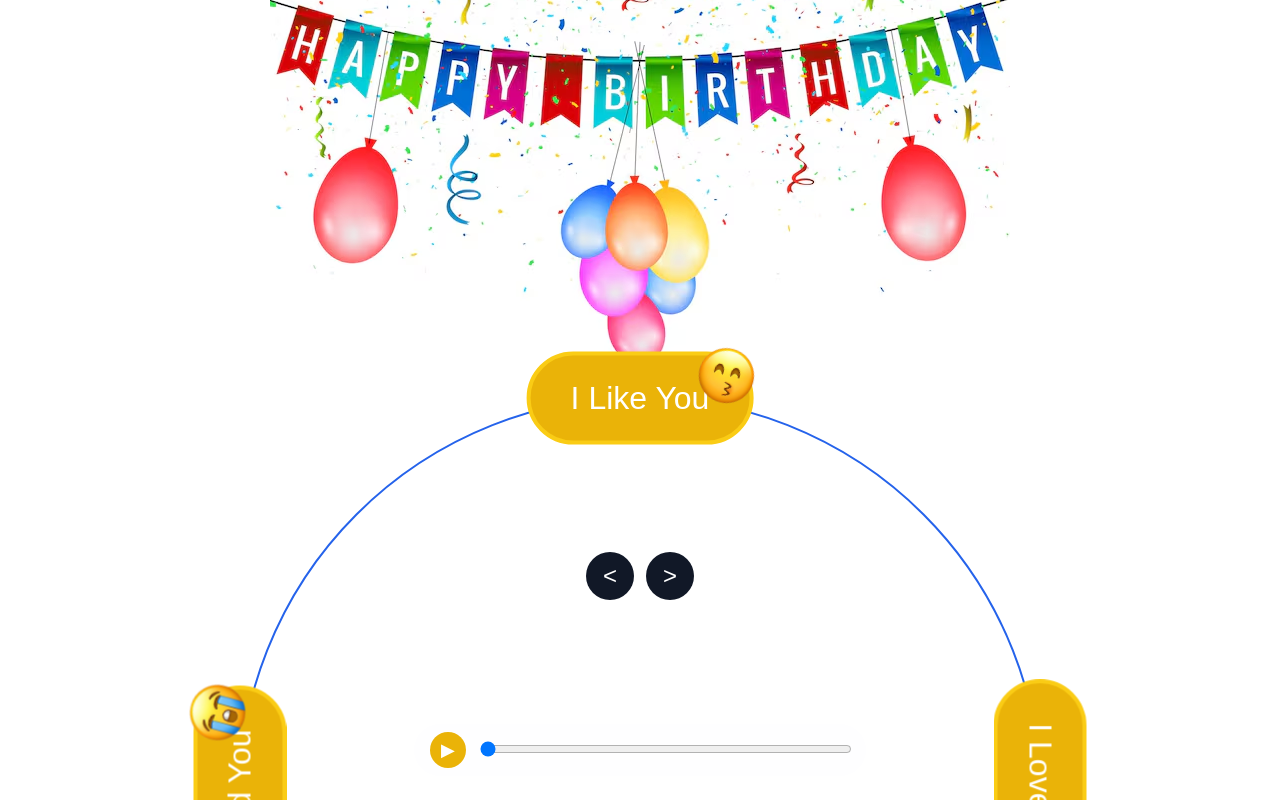
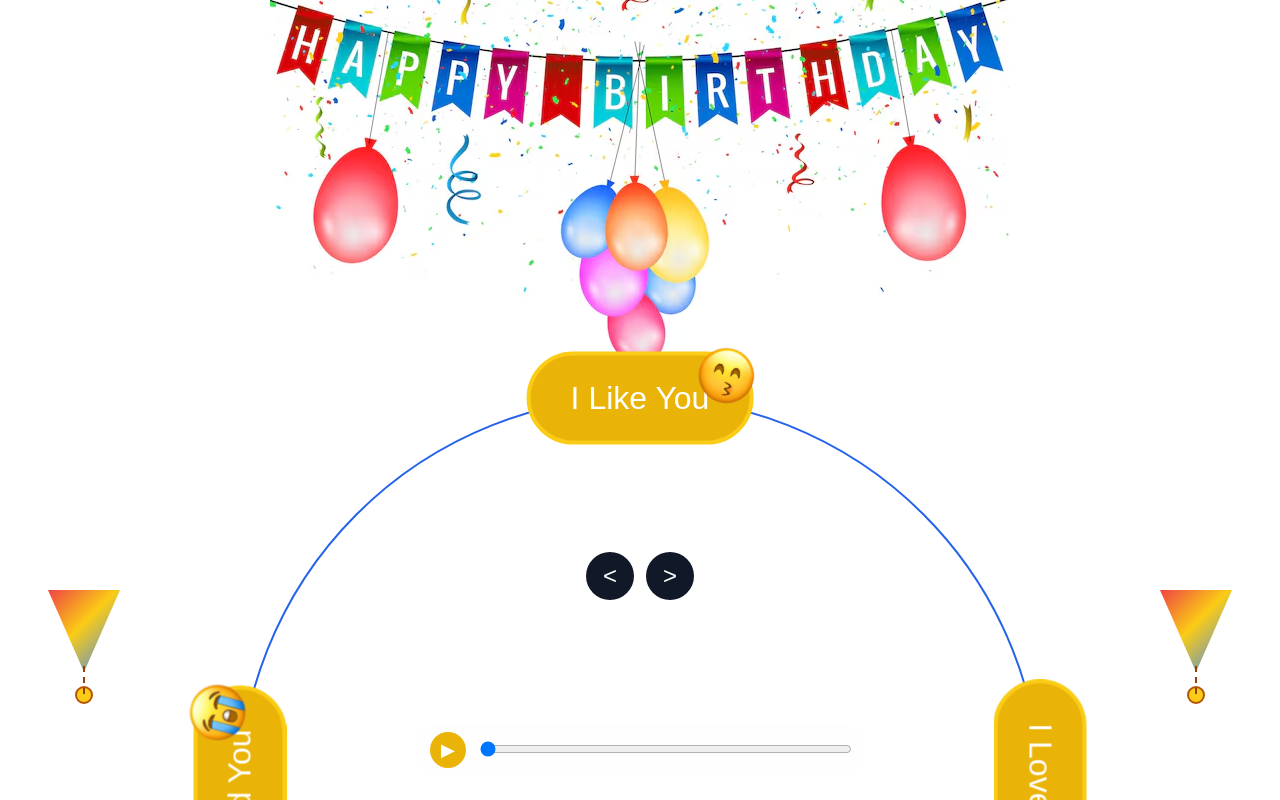
Before and after one commit to doantd11/1308, a React (Vite) app: page / in a window 1280 px wide. Built offline with nearby package versions, Linux system fonts and the light colour scheme.

Commit message:
[DatDT][BackgroundTemp][add interactive confetti cannons]

```diff
--- a/components/temp/BackgroundTemp.jsx
+++ b/components/temp/BackgroundTemp.jsx
@@ -1,9 +1,9 @@
+import ConfettiCannon from './ConfettiCannon';
 import birthdayBanner from '../../images/sticker/hb.png';
 
 export default function BackgroundTemp() {
   return (
     <div
-      aria-hidden="true"
       style={{
         backgroundColor: '#fff',
         inset: 0,
@@ -25,7 +25,9 @@ export default function BackgroundTemp() {
           transform: 'translateX(-50%)',
           width: '740px',
         }}
-      />
+        />
+      <ConfettiCannon side="left" />
+      <ConfettiCannon side="right" />
     </div>
   );
 }
--- /dev/null
+++ b/components/temp/ConfettiCannon.jsx
@@ -0,0 +1,131 @@
+import { useRef, useState } from 'react';
+
+const COLORS = ['#ef4444', '#f97316', '#eab308', '#22c55e', '#06b6d4', '#3b82f6', '#a855f7', '#ec4899'];
+
+const createParticles = (direction) =>
+  Array.from({ length: 28 }, (_, index) => ({
+    color: COLORS[index % COLORS.length],
+    id: index,
+    rotate: `${Math.round(Math.random() * 720 - 360)}deg`,
+    x: `${Math.round((Math.random() * 160 + 30) * direction)}px`,
+    y: `${Math.round(-(Math.random() * 180 + 80))}px`,
+  }));
+
+export default function ConfettiCannon({ side }) {
+  const [bursts, setBursts] = useState([]);
+  const dragStart = useRef(null);
+  const dragged = useRef(false);
+  const direction = side === 'left' ? 1 : -1;
+
+  const fire = () => {
+    const burst = { id: Date.now(), particles: createParticles(direction) };
+    setBursts((current) => [...current, burst]);
+    window.setTimeout(() => {
+      setBursts((current) => current.filter(({ id }) => id !== burst.id));
+    }, 1400);
+  };
+
+  const startPull = (event) => {
+    dragStart.current = event.clientY;
+    dragged.current = false;
+    event.currentTarget.setPointerCapture?.(event.pointerId);
+  };
+
+  const pull = (event) => {
+    if (dragStart.current !== null && event.clientY - dragStart.current > 20) {
+      dragged.current = true;
+      dragStart.current = null;
+      fire();
+    }
+  };
+
+  const endPull = () => {
+    if (!dragged.current) fire();
+    dragStart.current = null;
+  };
+
+  return (
+    <div
+      aria-label={`Pháo giấy bên ${side === 'left' ? 'trái' : 'phải'}`}
+      style={{
+        bottom: '90px',
+        left: side === 'left' ? '48px' : 'auto',
+        pointerEvents: 'auto',
+        position: 'absolute',
+        right: side === 'right' ? '48px' : 'auto',
+        width: '72px',
+        zIndex: 1,
+      }}
+    >
+      <div style={{ height: '120px', position: 'relative' }}>
+        {bursts.map((burst) => (
+          <div aria-hidden="true" key={burst.id} style={{ inset: '28px 36px auto', position: 'absolute' }}>
+            {burst.particles.map((particle) => (
+              <span
+                key={particle.id}
+                style={{
+                  '--confetti-x': particle.x,
+                  '--confetti-y': particle.y,
+                  '--confetti-rotate': particle.rotate,
+                  animation: 'confettiBurst 1.3s cubic-bezier(.2,.8,.3,1) forwards',
+                  backgroundColor: particle.color,
+                  height: '8px',
+                  position: 'absolute',
+                  width: '5px',
+                }}
+              />
+            ))}
+          </div>
+        ))}
+        <div
+          aria-hidden="true"
+          style={{
+            background: 'linear-gradient(135deg, #ef4444, #facc15 45%, #3b82f6)',
+            clipPath: 'polygon(0 0, 100% 0, 50% 100%)',
+            height: '82px',
+            left: 0,
+            position: 'absolute',
+            top: 0,
+            width: '72px',
+          }}
+        />
+        <button
+          aria-label="Kéo dây để bắn pháo giấy"
+          onPointerDown={startPull}
+          onPointerMove={pull}
+          onPointerUp={endPull}
+          style={{
+            background: '#facc15',
+            border: '2px solid #b45309',
+            borderRadius: '50%',
+            cursor: 'grab',
+            height: '18px',
+            left: '27px',
+            padding: 0,
+            position: 'absolute',
+            top: '96px',
+            touchAction: 'none',
+            width: '18px',
+          }}
+          type="button"
+        />
+        <div
+          aria-hidden="true"
+          style={{
+            borderLeft: '2px dashed #92400e',
+            height: '28px',
+            left: '35px',
+            position: 'absolute',
+            top: '76px',
+          }}
+        />
+      </div>
+      <style>{`
+        @keyframes confettiBurst {
+          from { opacity: 1; transform: translate(0, 0) rotate(0); }
+          to { opacity: 0; transform: translate(var(--confetti-x), var(--confetti-y)) rotate(var(--confetti-rotate)); }
+        }
+      `}</style>
+    </div>
+  );
+}
```
